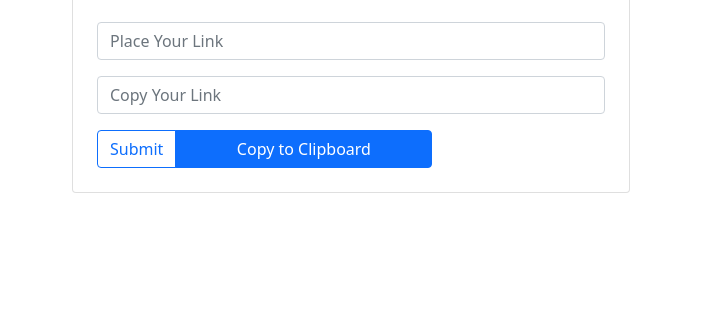
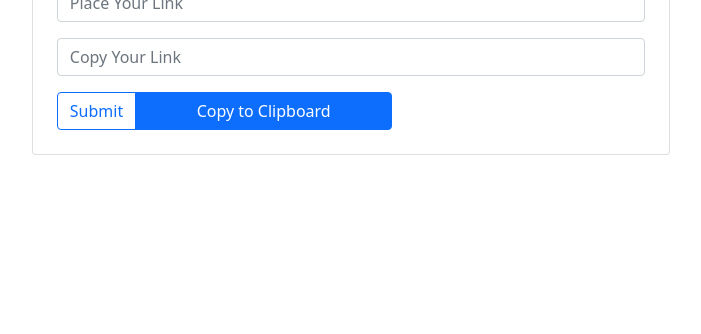
Before and after one commit to devmhimran/download-link-generator, a plain HTML site: page google-drive.html in a window 1280 px wide. Shown: the part 466-800 px from the top of the page, without its empty margins (289-990 px from the left). Drawn offline with Linux system fonts and the light colour scheme.

Commit message:
Card Width Fixed

```diff
--- a/google-drive.html
+++ b/google-drive.html
@@ -30,7 +30,7 @@
 
 
     <div class="container mt-5 d-flex justify-content-center ">
-        <div class="card w-50 p-2">
+        <div class="card p-2">
             <div class="card-body">
                 <a href="google-drive.html"><img class="card-logo" src="assets/img/Google-Drive.png" alt=""></a>
                 <h1 class="text-primary heading-text" id="paste"><span class="text-warning">Google</span> <span class="text-success">Drive</span> Download Link Generator</h1>
```
Also changed, not shown: index.html (+1 -1 lines).
